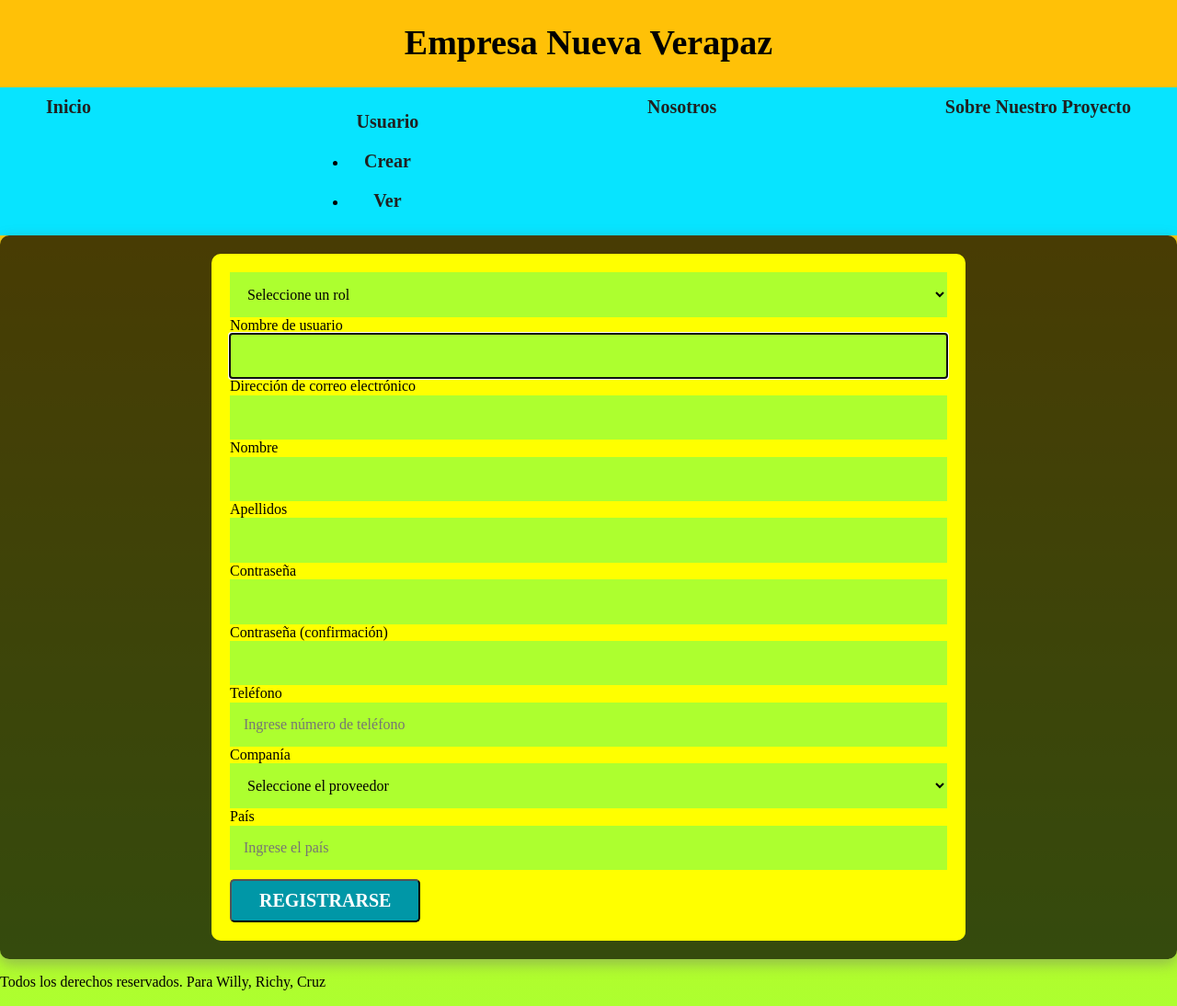
After one commit to cpablop1/database, a Django app: page /crear-usuario/ in a window 1280 px wide. The commit adds this page. Shown: the whole page at 92% size. Run offline with Django 3.2, Linux system fonts and the light colour scheme.

Commit message:
Crear el formulario de usuario

```diff
--- a/BD/BD/urls.py
+++ b/BD/BD/urls.py
@@ -21,4 +21,5 @@ urlpatterns = [
     path('admin/', admin.site.urls),
     path('', views.Index, name='inicio'),
     path('about/', views.About, name='about'),
+    path('crear-usuario/', views.Crear_usuario, name='crear_usuario'),
 ]
--- /dev/null
+++ b/BD/app/forms.py
@@ -0,0 +1,15 @@
+from django.contrib.auth.forms import UserCreationForm
+from django.contrib.auth.models import User
+
+
+class FormUsuario(UserCreationForm):
+    class Meta:
+        model = User
+        fields=[
+            'username',
+            'email',
+            'first_name',
+            'last_name',
+            'password1',
+            'password2'
+        ]
--- a/BD/app/static/css/main.css
+++ b/BD/app/static/css/main.css
@@ -274,7 +274,10 @@ h1, h2, h3 {
 
 }
 
-.input-intro {
+.input-intro,
+input[type="email"],
+input[type="text"],
+input[type="password"] {
     background-color: var(--verde);
     width: 100%;
     border: none;
--- a/BD/app/templates/usuarios.html
+++ b/BD/app/templates/inicio.html
@@ -1,5 +1,4 @@
 {% extends 'layout.html' %}
 
 {% block contenido %}
-
 {% endblock %}
--- a/BD/app/templates/layout.html
+++ b/BD/app/templates/layout.html
@@ -41,6 +41,11 @@
     <div class="nav-menu">
         <nav class="menuPrincipal central" id="Menu">
             <a href="#">Inicio</a>
+            <ul>
+                <a>Usuario</a>
+                <li><a href="{% url 'crear_usuario' %}">Crear</a></li>
+                <li><a href="#">Ver</a></li>
+            </ul>
             <a href="#">Nosotros</a>
             <a href="{% url 'about' %}">Sobre Nuestro Proyecto</a>
             <!-- <button onclick="">Entrar</button> -->
--- /dev/null
+++ b/BD/app/templates/usuario/crear_usuario.html
@@ -0,0 +1,33 @@
+{% extends 'layout.html' %}
+
+{% block contenido %}
+    <form class="formulario" method="post">
+        {% csrf_token %}
+        <select class="input-intro" name="rol">
+            <option value="0">Seleccione un rol</option>
+            <option value="1">Rol 1</option>
+            <option value="2">Rol 2</option>
+            <option value="3">Rol 3</option>
+            <option value="4">Rol 4</option>
+        </select>
+
+        {% for field in form %}
+            {{ field.label }} <br>
+            {{ field }} <br>
+        {% endfor %}
+        <label for="telefono">Teléfono</label>
+        <input class="input-intro" type="text" placeholder="Ingrese número de teléfono">
+        <label for="compania">Companía</label>
+        <select class="input-intro" name="compania">
+            <option value="0">Seleccione el proveedor</option>
+            <option value="1">Tigo</option>
+            <option value="2">Claro</option>
+            <option value="3">Movistar</option>
+            <option value="4">Motorola</option>
+        </select>
+        <label for="pais">País</label>
+        <input class="input-intro" type="text" placeholder="Ingrese el país">
+
+        <input class="boton" type="submit" value="Registrarse">
+    </form>
+{% endblock %}
--- a/BD/app/views.py
+++ b/BD/app/views.py
@@ -1,4 +1,5 @@
 from django.shortcuts import render
+from .forms import FormUsuario
 
 # Create your views here.
 ## Modificado
@@ -7,7 +8,7 @@ def Index(request):
 
     variable = 'Hola mundo'
 
-    return render(request, 'usuarios.html', {
+    return render(request, 'inicio.html', {
         'titulo': 'Plantilla Principal',
         'variable': variable
     })
@@ -15,3 +16,15 @@ def Index(request):
 def About(respuesta):
 
     return render(respuesta, 'about.html')
+
+def Crear_usuario(respuesta):
+    form = FormUsuario()
+
+    if respuesta.method == 'POST':
+        form = FormUsuario(respuesta.POST)
+        if form.is_valid():
+            form.save()
+
+    return render(respuesta, 'usuario/crear_usuario.html', {
+        'form': form
+    })
```
